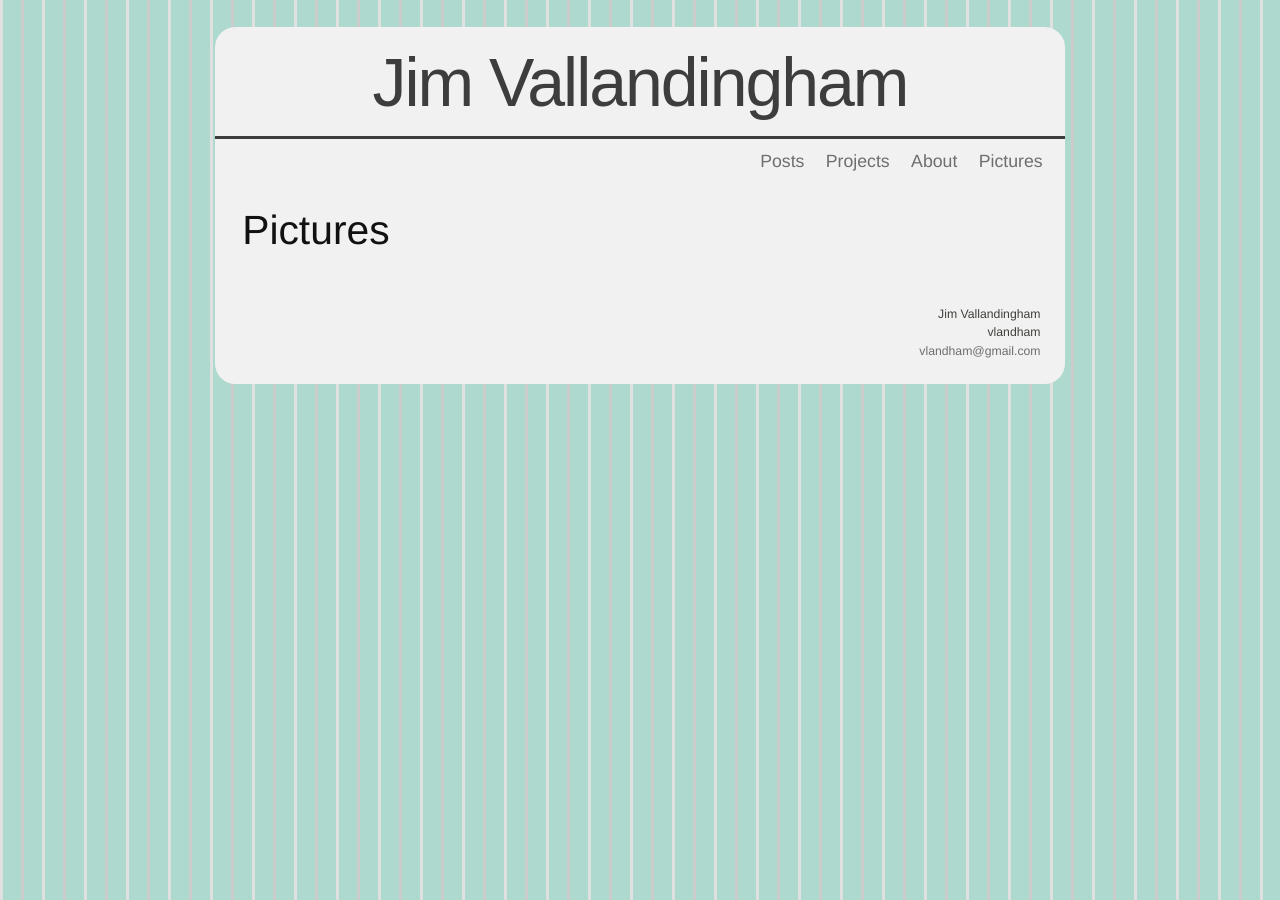
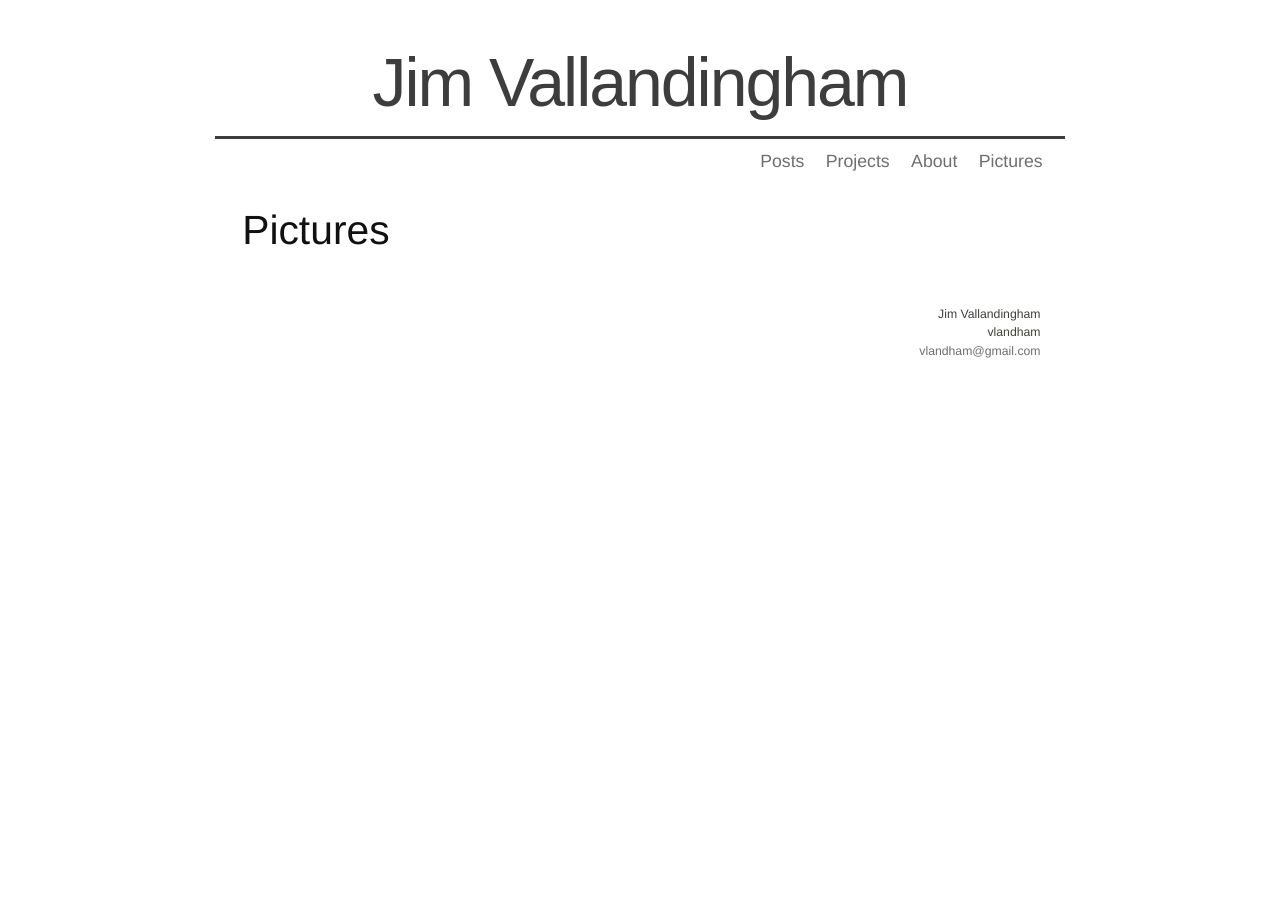
Before and after one commit to vlandham/vlandham.github.com, a Jekyll site: the page built from pictures.html, in a window 1280 px wide. Built offline with Jekyll 4.4.1, drawn with Linux system fonts in a browser that asks for light colours; some web fonts are replaced; Markdown is read by kramdown in place of the engine named in the settings.

Commit message:
removed background color

```diff
--- a/stylesheets/style.css
+++ b/stylesheets/style.css
@@ -13,18 +13,17 @@ a img {
 }
 
 body {
-	background-color: #ADD9CE;
-	background-image: url("../images/background.png");
+  background-color:white;
 }
 
 #wrapper {
 	width: 850px;
 	margin: 2em auto 0;
 	padding: 0;
-	background: #f1f1f1;
-	-moz-border-radius: 1.5em;
-	-webkit-border-radius: 1.5em;
-	border-radius: 1.5em;
+	background-color: white;
+	/*-moz-border-radius: 1.5em;*/
+	/*-webkit-border-radius: 1.5em;*/
+	/*border-radius: 1.5em;*/
 }
 
 .container {
```
